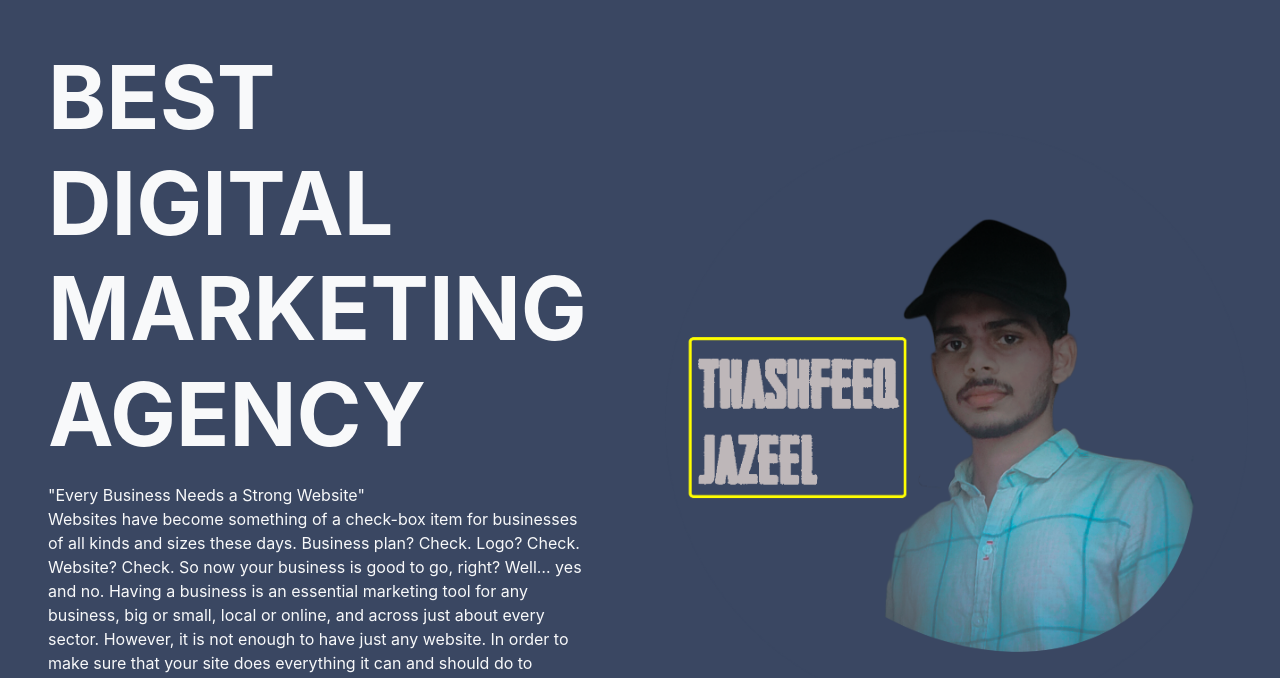
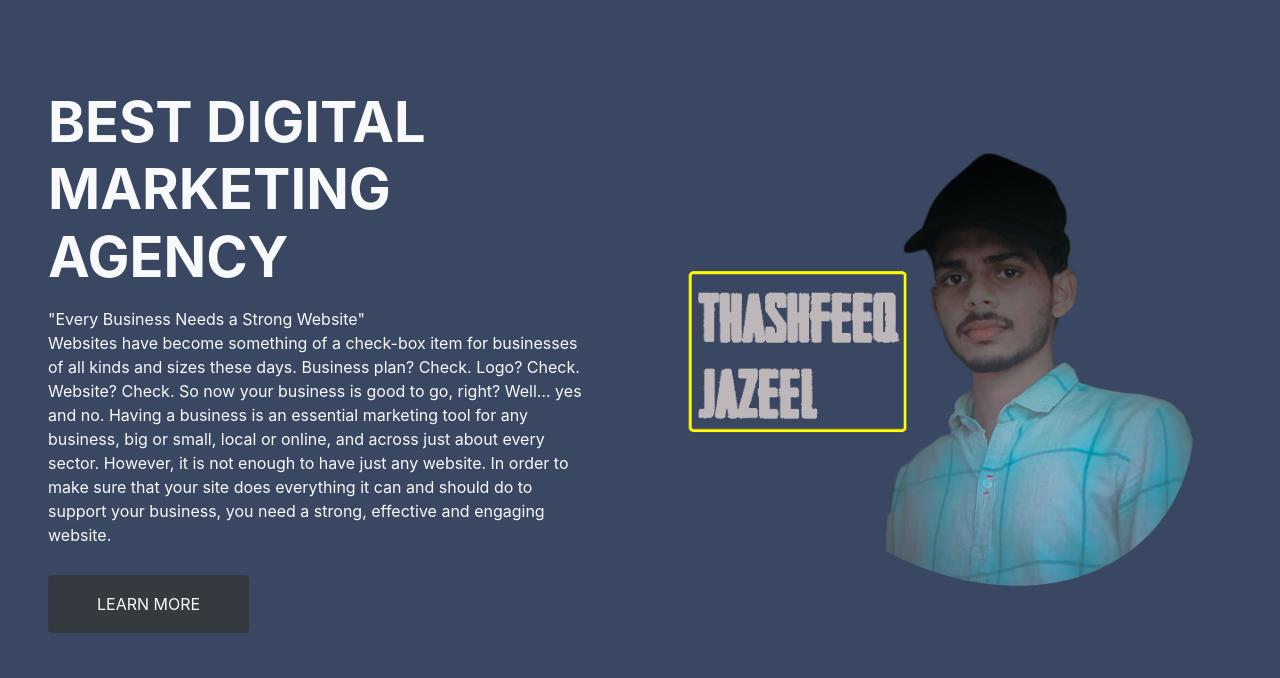
Before and after one commit to jaseel21/atr_web_designer, a plain HTML site: page index.html in a window 1280 px wide. Shown: the part 117-795 px from the top of the page. Drawn offline with nearby package versions, Linux system fonts and the light colour scheme.

Commit message:
Update index.html

```diff
--- a/index.html
+++ b/index.html
@@ -80,7 +80,7 @@
     <div class="container-fluid  py-5 px-0" style="margin-bottom: 90px; background-color: #3a4762; ">
         <div class="row mx-0 align-items-center">
             <div class="col-lg-6 px-md-5 text-center text-lg-left">
-                <h1 class="display-2 text-light text-uppercase mb-3">Best Digital Marketing Agency</h1>
+                <h1 class="display-4 text-light text-uppercase mb-3">Best Digital Marketing Agency</h1>
                 <p class="text-light mb-4"> "Every Business Needs a Strong Website" <br>
                     Websites have become something of a check-box item for businesses of all kinds and sizes these days. Business
                      plan? Check. Logo? Check. Website? Check. So now your business is good to go, right? Well… yes and no.
```
